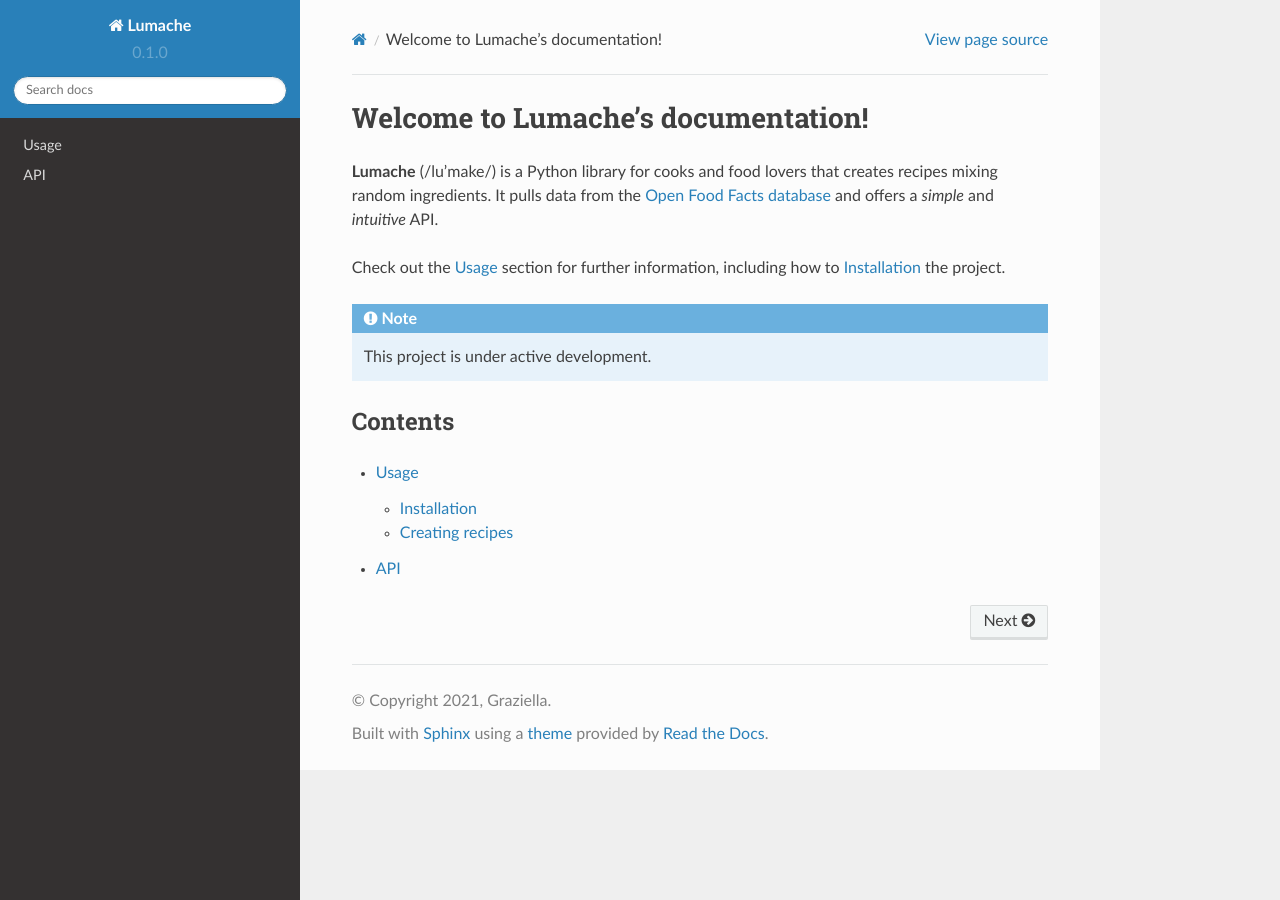
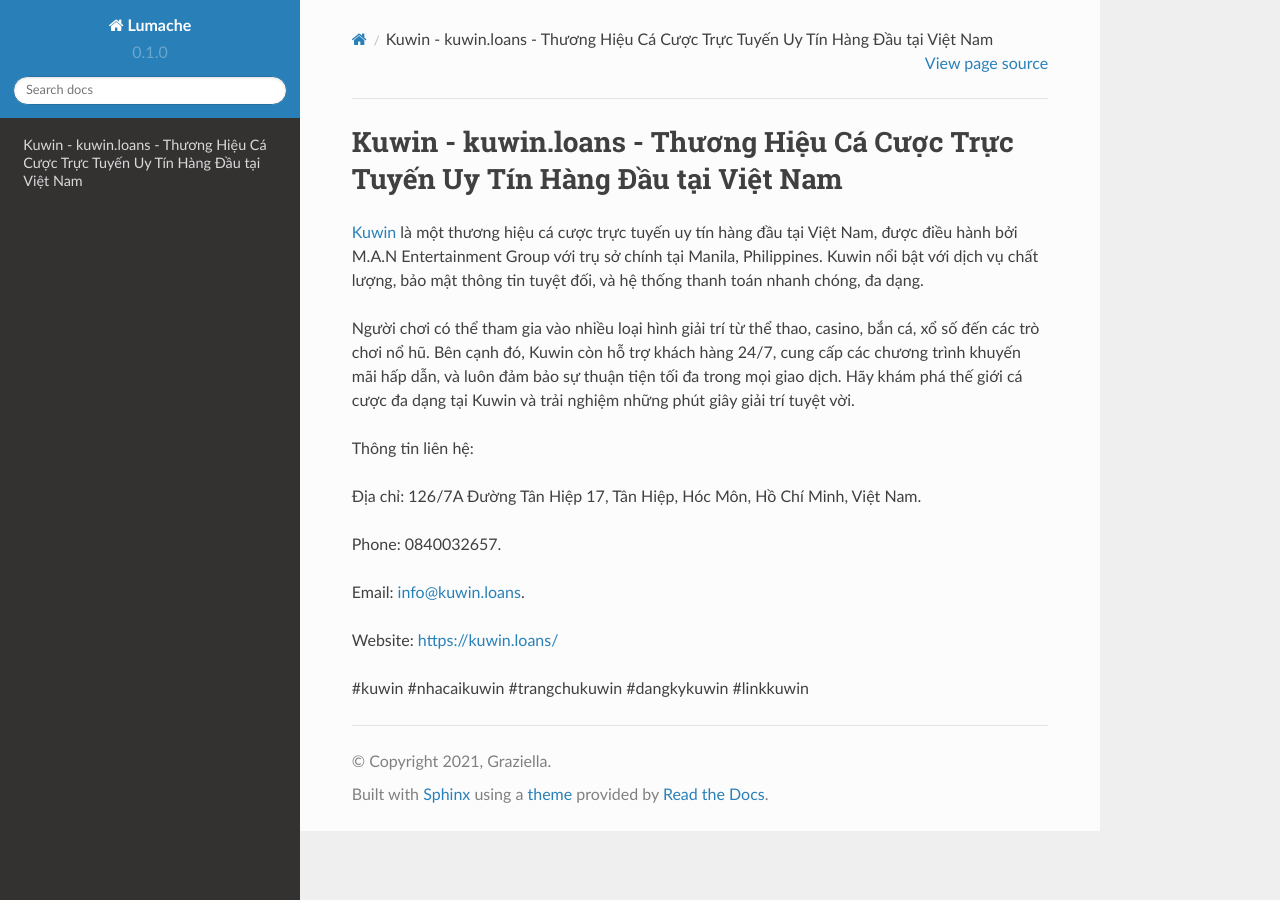
Before and after one commit to vqtranquocthuan424/kuwinloans, a Sphinx documentation site: the page built from docs/source/index.rst, in a window 1280 px wide. Built offline with Sphinx 7.4.7 and the Read the Docs theme 2.0.0, drawn with Linux system fonts in a browser that asks for light colours.

Commit message:
Update index.rst

```diff
--- a/docs/source/index.rst
+++ b/docs/source/index.rst
@@ -1,22 +1,18 @@
-Welcome to Lumache's documentation!
+Kuwin - kuwin.loans - Thương Hiệu Cá Cược Trực Tuyến Uy Tín Hàng Đầu tại Việt Nam
 ===================================
 
-**Lumache** (/lu'make/) is a Python library for cooks and food lovers
-that creates recipes mixing random ingredients.
-It pulls data from the `Open Food Facts database <https://world.openfoodfacts.org/>`_
-and offers a *simple* and *intuitive* API.
+`Kuwin <https://kuwin.loans/>`_ là một thương hiệu cá cược trực tuyến uy tín hàng đầu tại Việt Nam, được điều hành bởi M.A.N Entertainment Group với trụ sở chính tại Manila, Philippines. Kuwin nổi bật với dịch vụ chất lượng, bảo mật thông tin tuyệt đối, và hệ thống thanh toán nhanh chóng, đa dạng.
 
-Check out the :doc:`usage` section for further information, including
-how to :ref:`installation` the project.
+Người chơi có thể tham gia vào nhiều loại hình giải trí từ thể thao, casino, bắn cá, xổ số đến các trò chơi nổ hũ. Bên cạnh đó, Kuwin còn hỗ trợ khách hàng 24/7, cung cấp các chương trình khuyến mãi hấp dẫn, và luôn đảm bảo sự thuận tiện tối đa trong mọi giao dịch. Hãy khám phá thế giới cá cược đa dạng tại Kuwin và trải nghiệm những phút giây giải trí tuyệt vời.
 
-.. note::
+Thông tin liên hệ:
 
-   This project is under active development.
+Địa chỉ: 126/7A Đường Tân Hiệp 17, Tân Hiệp, Hóc Môn, Hồ Chí Minh, Việt Nam.
 
-Contents
---------
+Phone: 0840032657.
 
-.. toctree::
+Email: info@kuwin.loans.
 
-   usage
-   api
+Website: https://kuwin.loans/
+
+#kuwin #nhacaikuwin #trangchukuwin #dangkykuwin #linkkuwin
```
